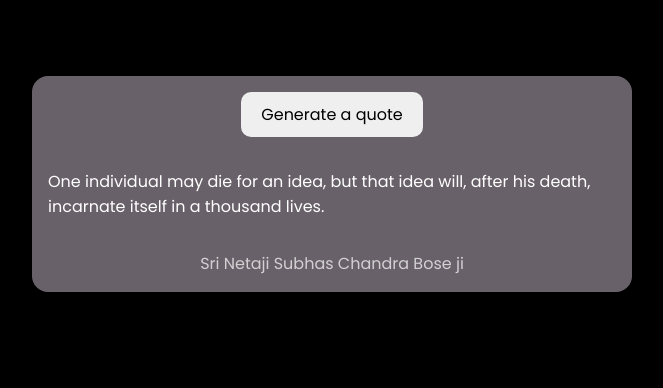
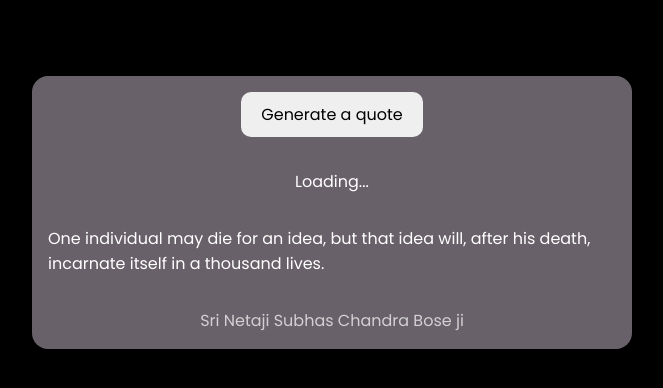
Before and after one commit to sudhanshuverse/js-interactive-projects, a plain HTML site: page 12-quote-generator-using-API/index.html in a window 1280 px wide. Shown: the part 116-504 px from the top of the page, without its empty margins (308-971 px from the left). Drawn offline with Linux system fonts and the light colour scheme.

Commit message:
index.html updated

```diff
--- a/12-quote-generator-using-API/index.html
+++ b/12-quote-generator-using-API/index.html
@@ -12,6 +12,7 @@
     <h1>Random Quote Generator</h1>
     <div class="quote-container">
         <button class="generateBtn">Generate a quote</button>
+        <div class="loading">Loading...</div>
         <p class="quote">One individual may die for an idea, but that idea will, after his death, incarnate itself in a thousand lives.</p>
          <p class="author">Sri Netaji Subhas Chandra Bose ji</p>
     </div>
```
